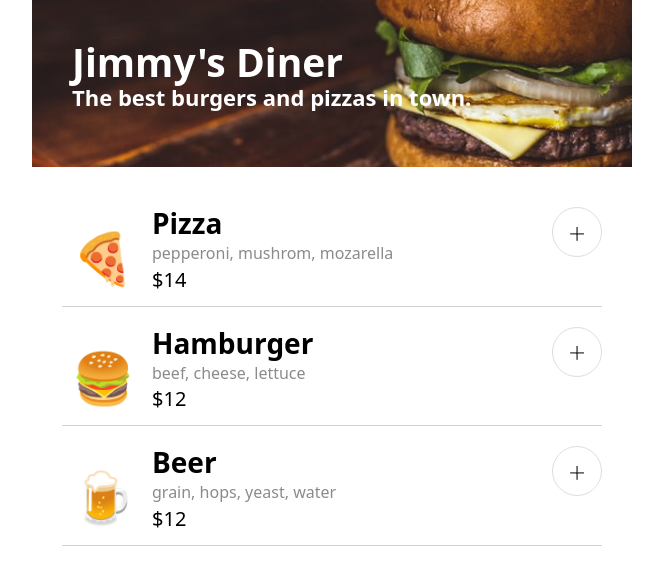
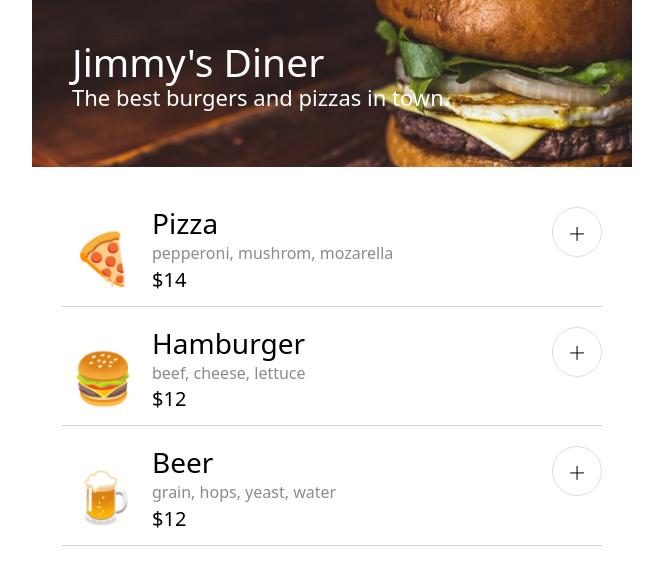
Before and after one commit to rolzzzz1/jimmy-s-diner1, a website built with Vite: page index.html in a window 1280 px wide. Shown: the whole page, without its empty margins (308-971 px from the left). Built offline with nearby package versions, Linux system fonts and the light colour scheme; a web font is replaced by a local one.

Commit message:
Update index.css

```diff
--- a/index.css
+++ b/index.css
@@ -325,5 +325,5 @@ input {
 h1,
 h2,
 h3 {
-  text-decoration: none;
+  font-weight: 400;
 }
```
